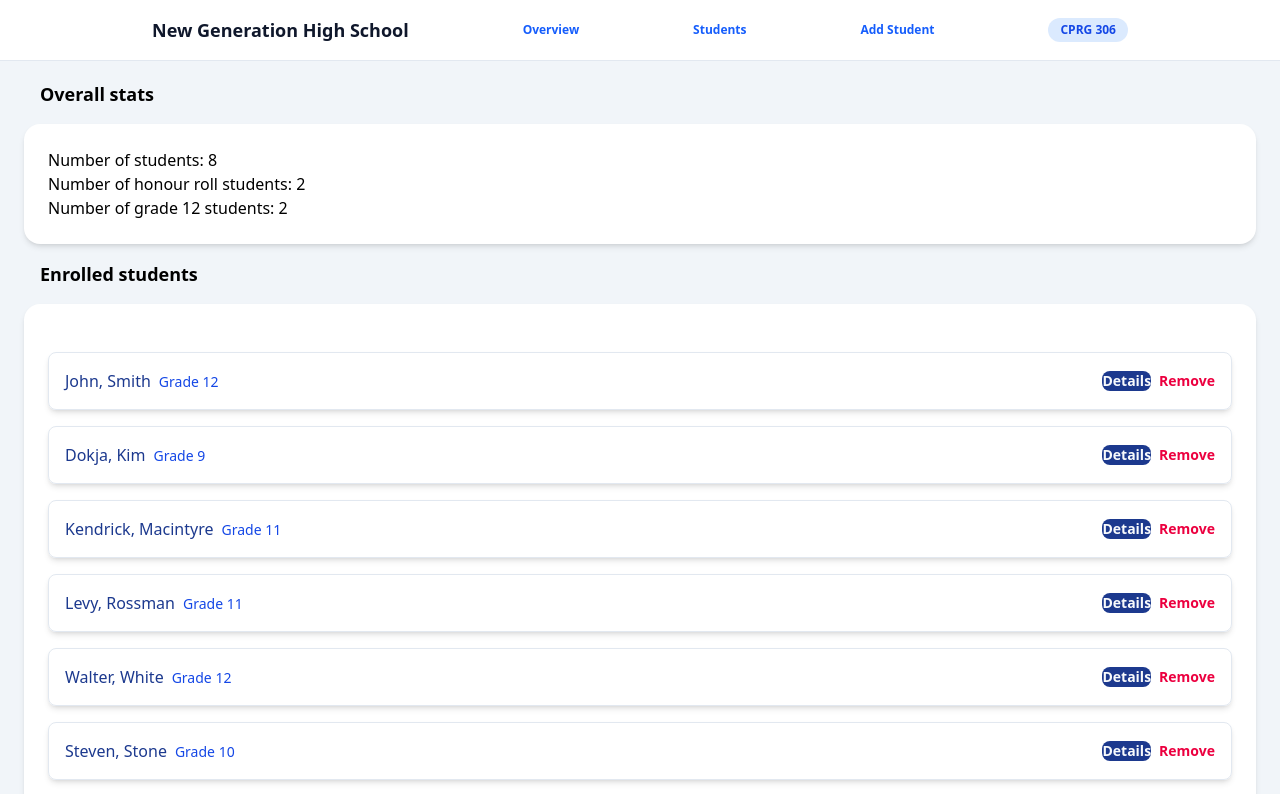
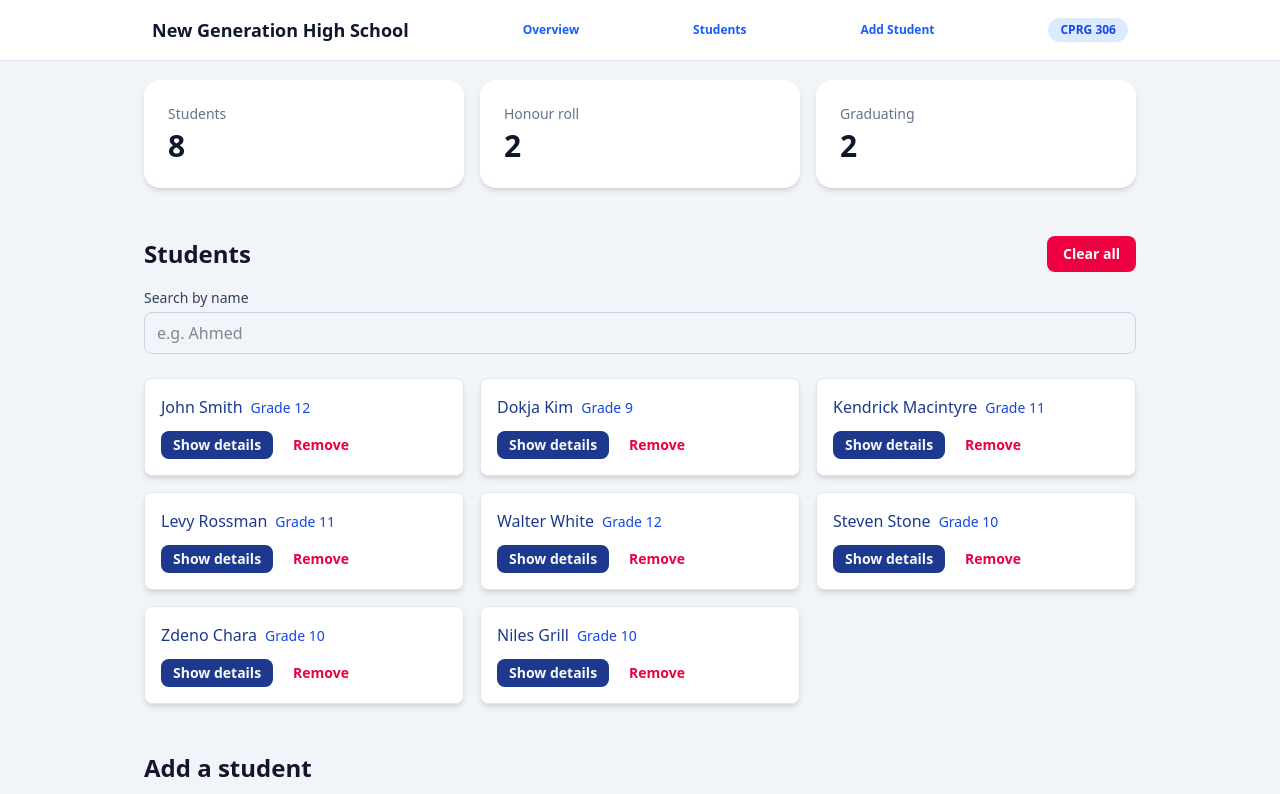
Before and after one commit to AdrianGorny8205/Web_Dev-Assignment-2-Front-End-Development, a Next.js app: page / in a window 1280 px wide. Shown: the top 794 px of the page. Built offline with nearby package versions, Linux system fonts and the light colour scheme.

Commit message:
Final Fix

```diff
--- a/app/page.tsx
+++ b/app/page.tsx
@@ -1,18 +1,6 @@
-import StudentsList from "@/components/StudentList";
-import StatsPanel from "@/components/StatsPanel";
-import AddStudent from "@/components/AddStudent";
+import StudentPortal from "@/components/StudentPortal";
 
 const Home = () => {
-    return (
-         <main className="p-6">
-            <div className="h-10" />
-            <h1 className="text-lg font-bold text-black p-4" id="overview">Overall stats</h1>
-            <StatsPanel />
-            <h1 className="text-lg font-bold text-black p-4" id="students">Enrolled students</h1>
-            <StudentsList />
-            <h1 className="text-lg font-bold text-black p-4" id="addstudents">Add student</h1>
-
-         </main>
-    )
+    return <StudentPortal />;
 };
 export default Home;
--- a/components/AddStudent.tsx
+++ b/components/AddStudent.tsx
@@ -9,7 +9,7 @@ interface AddStudentProps {
 }
 
 const STARTING_GRADE = 9;
-const STARTING_AVERAGE = 70;
+const STARTING_AVERAGE = "70";
 
 const AddStudent = ({ onAdd }: AddStudentProps) => {
 
@@ -29,7 +29,7 @@ const AddStudent = ({ onAdd }: AddStudentProps) => {
       FirstName: firstName.trim(),
       LastName: lastName.trim(),
       grade,
-      average,
+      average: Number(average),
     });
 
     setFirstName("");
@@ -89,7 +89,7 @@ const AddStudent = ({ onAdd }: AddStudentProps) => {
             min={0}
             max={100}
             value={average}
-            onChange={(e) => setAverage(Number(e.target.value))}
+            onChange={(e) => setAverage(e.target.value)}
             className={inputStyle}
           />
         </div>
--- a/components/StatsPanel.tsx
+++ b/components/StatsPanel.tsx
@@ -1,31 +1,30 @@
-"use client";
 import { student } from "@/data/students";
-import { useState } from "react";
 
-const StatsPanel = () => {
-    var studentCount = student.length;
-    let honourRollCount = 0;
-    var grade12Count = 0;
-    for (let i = 0; i < student.length; i++) {
-        if(student[i].average >= 80) {
-            honourRollCount++;
-        }
-    }
-    for (let i = 0; i < student.length; i++) {
-        if(student[i].grade == 12) {
-            grade12Count++;
-        }
-    }
-    // for loop works for honourroll count but not for grade 12 count might need filter function
-    return (
-        <div className="rounded-2xl bg-white p-6 shadow-md">
-            <p>
-                Number of students: {studentCount}<br></br>
-                Number of honour roll students: {honourRollCount}<br></br>
-                Number of grade 12 students: {grade12Count}<br></br>
-            </p>
-        </div>
-    )
+interface StatsPanelProps {
+    students: typeof student;
 }
 
+const StatsPanel = ({ students }: StatsPanelProps) => {
+    const studentCount = students.length;
+    const honourRollCount = students.filter((s) => s.average >= 80).length;
+    const grade12Count = students.filter((s) => s.grade == 12).length;
+
+    const stats = [
+        { label: "Students", value: studentCount },
+        { label: "Honour roll", value: honourRollCount },
+        { label: "Graduating", value: grade12Count },
+    ];
+
+    return (
+        <div className="grid grid-cols-1 gap-4 sm:grid-cols-3">
+            {stats.map((stat) => (
+                <div key={stat.label} className="rounded-2xl bg-white p-6 shadow-md">
+                    <p className="text-sm font-medium text-slate-500">{stat.label}</p>
+                    <p className="mt-1 text-3xl font-bold text-slate-900">{stat.value}</p>
+                </div>
+            ))}
+        </div>
+    );
+};
+
 export default StatsPanel;
--- a/components/StudentCard.tsx
+++ b/components/StudentCard.tsx
@@ -1,4 +1,4 @@
-import { student } from "@/data/students";
+"use client"
 import { useState } from "react";
 
 interface StudentCardProps {
@@ -9,14 +9,14 @@ interface StudentCardProps {
     onRemove: () => void;
 
 }
-const studentCard = ({ firstName, lastName, grade,average, onRemove }: StudentCardProps) => {
+
+const StudentCard = ({ firstName, lastName, grade, average, onRemove }: StudentCardProps) => {
     const [showDetails, setShowDetails] = useState(false);
     return (
-        <>
-        <li className="flex items-center justify-between gap-4 rounded-lg border border-slate-200 bg-grey p-4 shadow-md">
+        <li className="flex flex-col gap-3 rounded-lg border border-slate-200 bg-white p-4 shadow-md">
             <div>
                 <span className="font-medium text-blue-900">
-                    {firstName}, {lastName}
+                    {firstName} {lastName}
                 </span>
                 <span className="text-sm text-blue-700 ml-2">
                     Grade {grade}
@@ -25,40 +25,32 @@ const studentCard = ({ firstName, lastName, grade,average, onRemove }: StudentCa
             <div className="flex items-center gap-2">
                 <button
                     type="button"
-                    onClick={() =>  setShowDetails((current) => !current)}
-                    className="text-sm font-semibold bg-blue-900 text-slate-50 rounded-lg hover:text-blue-200 transistion cursor-pointer"
+                    onClick={() => setShowDetails((current) => !current)}
+                    className="px-3 py-1 text-sm font-semibold bg-blue-900 text-slate-50 rounded-lg hover:text-blue-200 transition cursor-pointer"
                 >
-                    {showDetails ? "Hide Details" : "Details"}
+                    {showDetails ? "Hide details" : "Show details"}
                 </button>
-
                 <button
                     type="button"
                     onClick={onRemove}
-                    className="text-sm font-semibold bg-white text-rose-600 rounded-lg hover:text-rose-800 transition cursor-pointer"
+                    className="px-3 py-1 text-sm font-semibold bg-white text-rose-600 rounded-lg hover:text-rose-800 transition cursor-pointer"
                 >
                     Remove
                 </button>
             </div>
-        </li>
             {showDetails && (
-            <div className="mt-4 rounded-lg border border-slate-200 bg-white p-3">
-                <h3 className="font-semibold text-blue-900">
-                    Student Details
-                </h3>
-                <p className="text-sm text-gray-700">
-                    Grade: {grade}
-                </p>
+                <div className="rounded-lg border border-slate-200 bg-slate-50 p-3">
                     <p className="text-sm text-gray-700">
                         Average: {average}
                     </p>
                     {average >= 80 && (
-                    <span className="rounded-full bg-green-100 px-3 py-1 text-sm font-semibold text-green-800">
+                        <span className="mt-2 inline-block rounded-full bg-green-100 px-3 py-1 text-sm font-semibold text-green-800">
                             Honour Roll
                         </span>
                     )}
                 </div>
             )}
-        </>
+        </li>
     );
 };
-export default studentCard;
+export default StudentCard;
--- a/components/StudentList.tsx
+++ b/components/StudentList.tsx
@@ -1,40 +1,32 @@
-"use client";
-import { useState } from "react";
 import { student } from "@/data/students";
 import StudentCard from "./StudentCard";
 
+interface StudentListProps {
+    students: typeof student;
+    onRemove: (id: number) => void;
+}
 
-const StudentList = () => {
-    const [studentList, setStudentList] = useState(student);
-    const handleRemove = (id: number) => {
-        setStudentList((currentStudents) =>
-            currentStudents.filter(
-                (currentStudent) => currentStudent.id !== id
-            )
-        );
-    };
+const StudentList = ({ students, onRemove }: StudentListProps) => {
+    if (students.length === 0) {
         return (
-        <div className="rounded-2xl bg-white p-6 shadow-md">
-            <ul className="mt-6 space-y-4">
-
-                {studentList.length === 0 ? (
-                    <p className="py-8 text-center text-gray-500">
+            <p className="rounded-2xl bg-white py-8 text-center text-gray-500 shadow-md">
                 No students found.
             </p>
-                ) : (
-                    studentList.map((student) => (
+        );
+    }
+    return (
+        <ul className="grid grid-cols-1 items-start gap-4 sm:grid-cols-2 lg:grid-cols-3">
+            {students.map((student) => (
                 <StudentCard
                     key={student.id}
                     firstName={student.FirstName}
                     lastName={student.LastName}
                     grade={student.grade}
                     average={student.average}
-                            onRemove={() => handleRemove(student.id)}
+                    onRemove={() => onRemove(student.id)}
                 />
-                    ))
-                )}
+            ))}
         </ul>
-        </div>
     );
 };
 
--- a/components/StudentPortal.tsx
+++ b/components/StudentPortal.tsx
@@ -1,6 +1,6 @@
 "use client";
 
-import { useState, type ComponentType } from "react";
+import { useState } from "react";
 import { student as Student } from "@/data/students";
 import StatsPanel from "@/components/StatsPanel";
 import SearchBox from "@/components/SearchBox";
@@ -9,20 +9,13 @@ import AddStudent from "@/components/AddStudent";
 
 const StudentPortal = () => {
 
-  const [students, setStudents] = useState<typeof Student>([]);
+  const [students, setStudents] = useState<typeof Student>(Student);
   const [searchText, setSearchText] = useState("");
-  const StatsPanelWithStudents = StatsPanel as unknown as ComponentType<{
-    students: typeof students;
-  }>;
 
   const search = searchText.trim().toLowerCase();
   const filteredStudents = students.filter((student) =>
     `${student.FirstName} ${student.LastName}`.toLowerCase().includes(search)
   );
-  const StudentListWithStudents = StudentList as unknown as ComponentType<{
-    students: typeof filteredStudents;
-    onRemove: (id: number) => void;
-  }>;
 
   const handleRemove = (id: number) => {
     setStudents(students.filter((student) => student.id !== id));
@@ -42,7 +35,7 @@ const StudentPortal = () => {
     <main className="mx-auto max-w-5xl px-4 py-8 space-y-12">
       <section id="overview" className="scroll-mt-20">
         <h2 className="mb-4 text-2xl font-bold text-slate-900">Overview</h2>
-        <StatsPanelWithStudents students={students} />
+        <StatsPanel students={students} />
       </section>
 
       <section id="students" className="scroll-mt-20">
@@ -56,7 +49,7 @@ const StudentPortal = () => {
           </button>
         </div>
         <SearchBox searchText={searchText} onSearchChange={setSearchText} />
-        <StudentListWithStudents students={filteredStudents} onRemove={handleRemove} />
+        <StudentList students={filteredStudents} onRemove={handleRemove} />
       </section>
 
       <section id="addstudents" className="scroll-mt-20">
```
Lines whose indentation alone changed are shown as unchanged.
